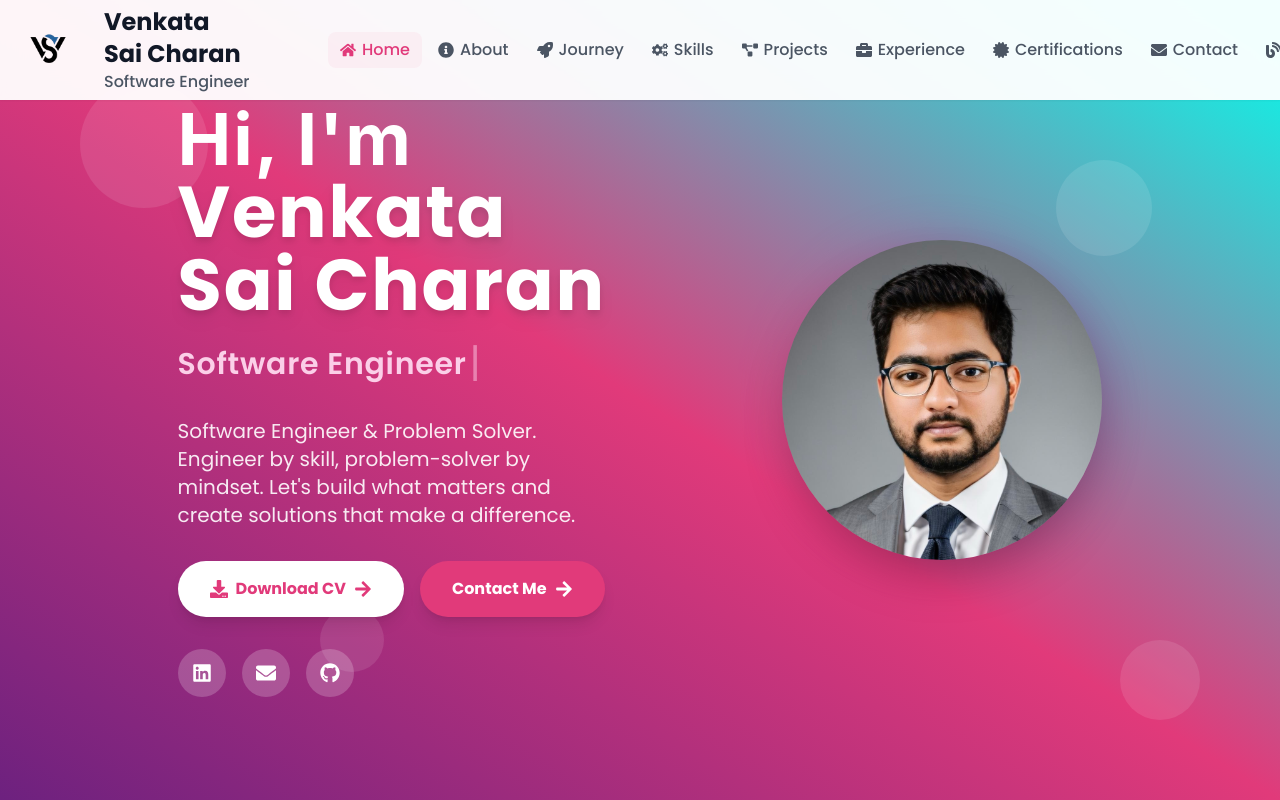
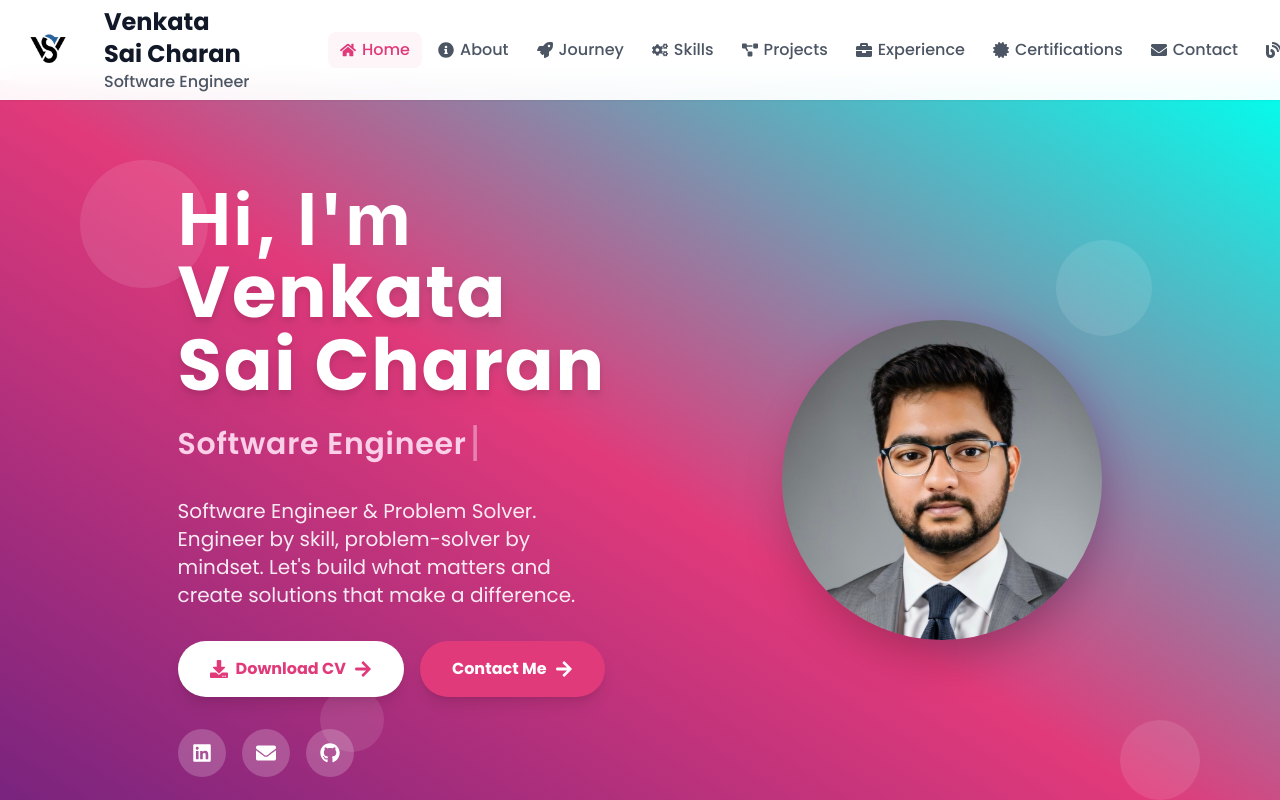
Before and after one commit to saicharankarasala/sai-charan-website, a React (Vite) app: page / in a window 1280 px wide. Shown: the top 800 px of the page. Built offline with nearby package versions, Linux system fonts and the light colour scheme.

Commit message:
Fix: Add top padding to main content to prevent overlap with fixed navbar

```diff
--- a/src/App.jsx
+++ b/src/App.jsx
@@ -165,7 +165,7 @@ const App = () => {
   return (
     <HelmetProvider>
       <BrowserRouter>
-        <div className="min-h-screen bg-white">
+        <div className="min-h-screen bg-white pt-20">
           {/* Enhanced Components */}
           <ScrollProgress />
           <CustomCursor />
```
